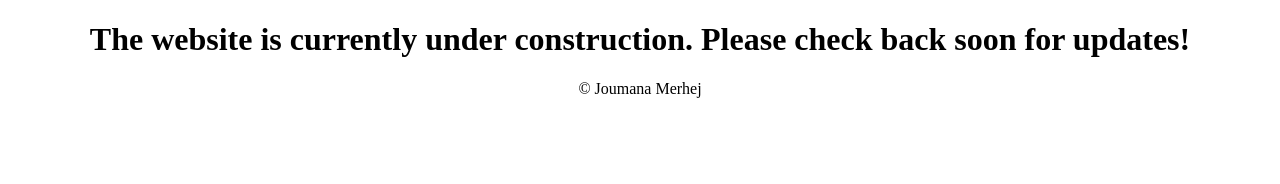
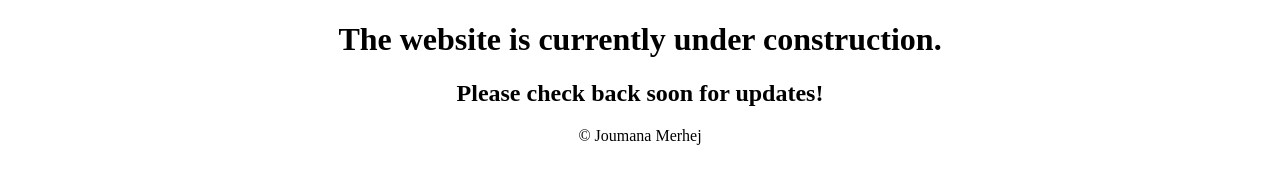
Before and after one commit to joumanamerhej/joumanamerhej, a plain HTML site: page index.html in a window 1280 px wide. Drawn offline with Linux system fonts and the light colour scheme.

Commit message:
Update index.html

```diff
--- a/index.html
+++ b/index.html
@@ -6,7 +6,8 @@
     <title>Joumana Merhej | Interior Designer</title>
   </head>
   <body style="text-align:center;">
-    <h1>The website is currently under construction. Please check back soon for updates!</h1>
+    <h1>The website is currently under construction.</h1>
+    <h2>Please check back soon for updates!</h2>
     <footer>&copy; Joumana Merhej</footer>
   </body>
 </html>
```
